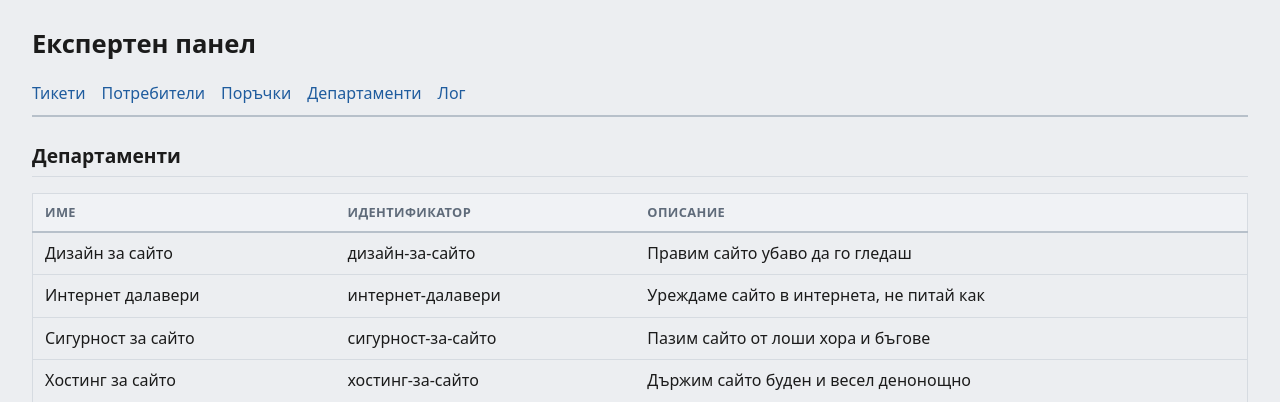
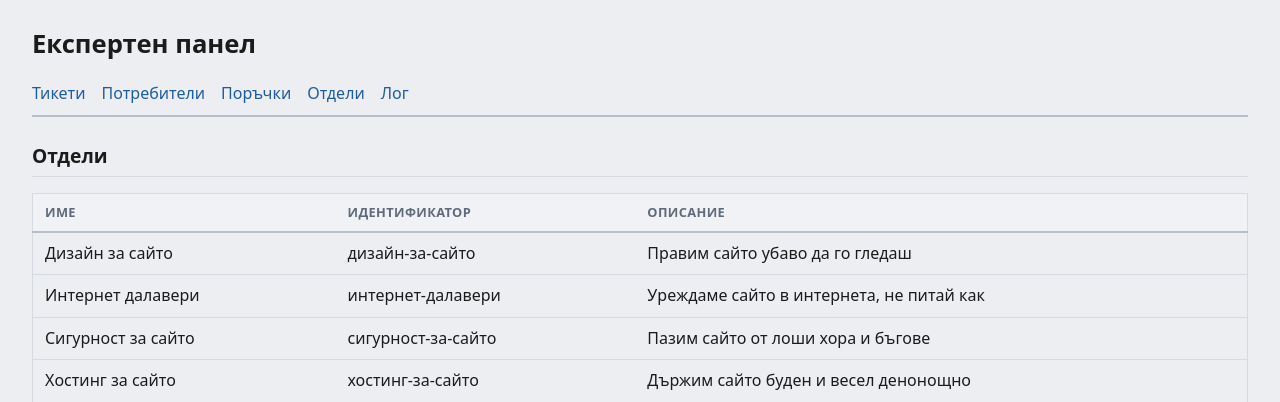
Before and after one commit to Gogo2204/PitayBatse, a Django app: page /staff/departments/ in a window 1280 px wide. Shown: the part 57-459 px from the top of the page. Run offline with Django 5.2, Linux system fonts and the light colour scheme; the visitor is signed in with stand-in values (Sample User, id 1); data comes from the database, SQL or seed files in the repository.

Commit message:
Rename the departments section to Отдели

```diff
--- a/staff/templates/staff/base_staff.html
+++ b/staff/templates/staff/base_staff.html
@@ -8,7 +8,7 @@
         <a href="{% url 'staff:tickets' %}">Тикети</a>
         <a href="{% url 'staff:users' %}">Потребители</a>
         <a href="{% url 'staff:orders' %}">Поръчки</a>
-        <a href="{% url 'staff:departments' %}">Департаменти</a>
+        <a href="{% url 'staff:departments' %}">Отдели</a>
         <a href="{% url 'staff:logs' %}">Лог</a>
     </nav>
 
--- a/staff/templates/staff/departments.html
+++ b/staff/templates/staff/departments.html
@@ -1,9 +1,9 @@
 {% extends "staff/base_staff.html" %}
 
-{% block title %}Департаменти — Експертен панел{% endblock %}
+{% block title %}Отдели — Експертен панел{% endblock %}
 
 {% block staff_content %}
-<h2>Департаменти</h2>
+<h2>Отдели</h2>
 
 <div class="table-wrap">
     <table class="ticket-table">
```
